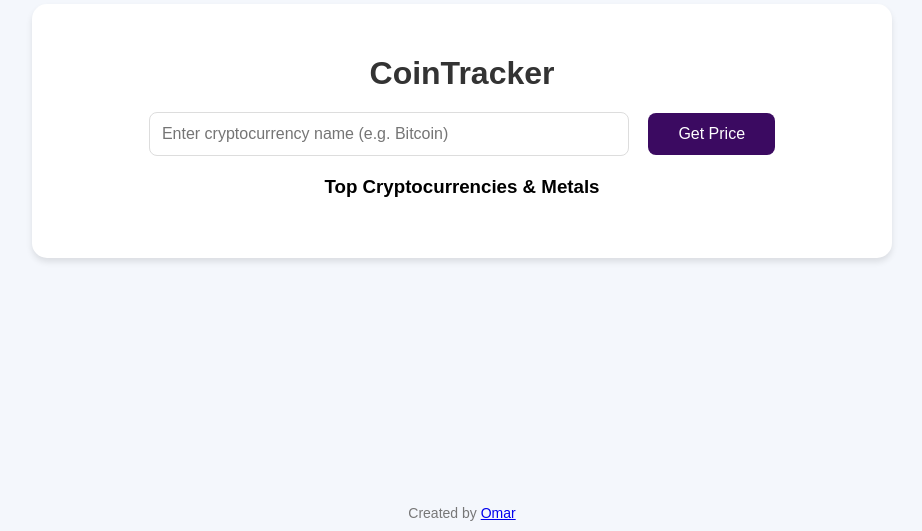
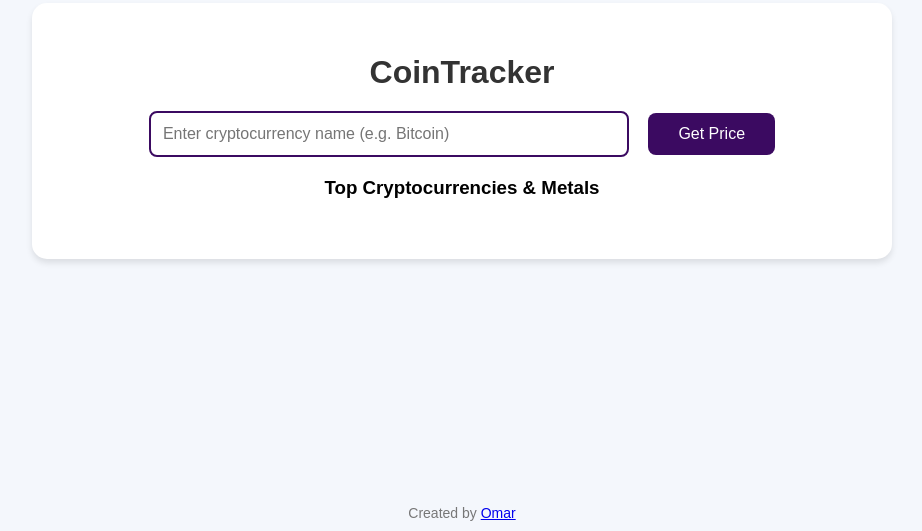
Before and after one commit to Meduria/COIN-tracker, a plain HTML site: page index.html in a window 1280 px wide. Shown: the part 269-800 px from the top of the page, without its empty margins (178-1100 px from the left). Drawn offline with Linux system fonts and the light colour scheme; no server answers.

Commit message:
Update index.html

```diff
--- a/index.html
+++ b/index.html
@@ -43,7 +43,7 @@
             margin-right: 15px;
             font-size: 16px;
             border-radius: 8px;
-            border: 1px solid #ddd;
+            border: 2px solid #3b0a61;
             box-sizing: border-box;
             transition: border-color 0.3s;
         }
@@ -88,6 +88,7 @@
         .currency-item {
             background-color: #f4f7fc;
             padding: 20px;
+            border:2px solid #3b0a61;
             border-radius: 8px;
             box-shadow: 0px 2px 4px rgba(0, 0, 0, 0.1);
             text-align: center;
```
